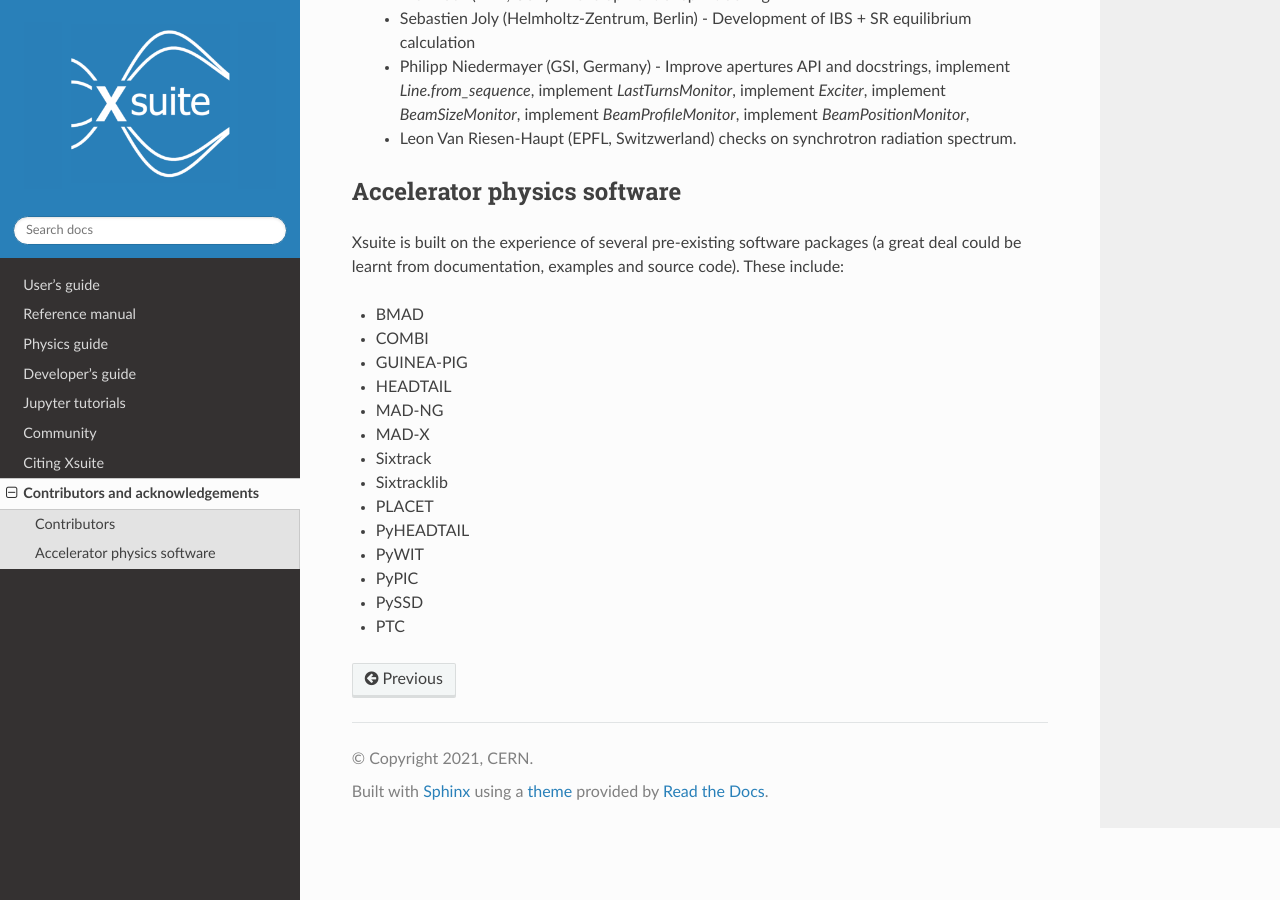
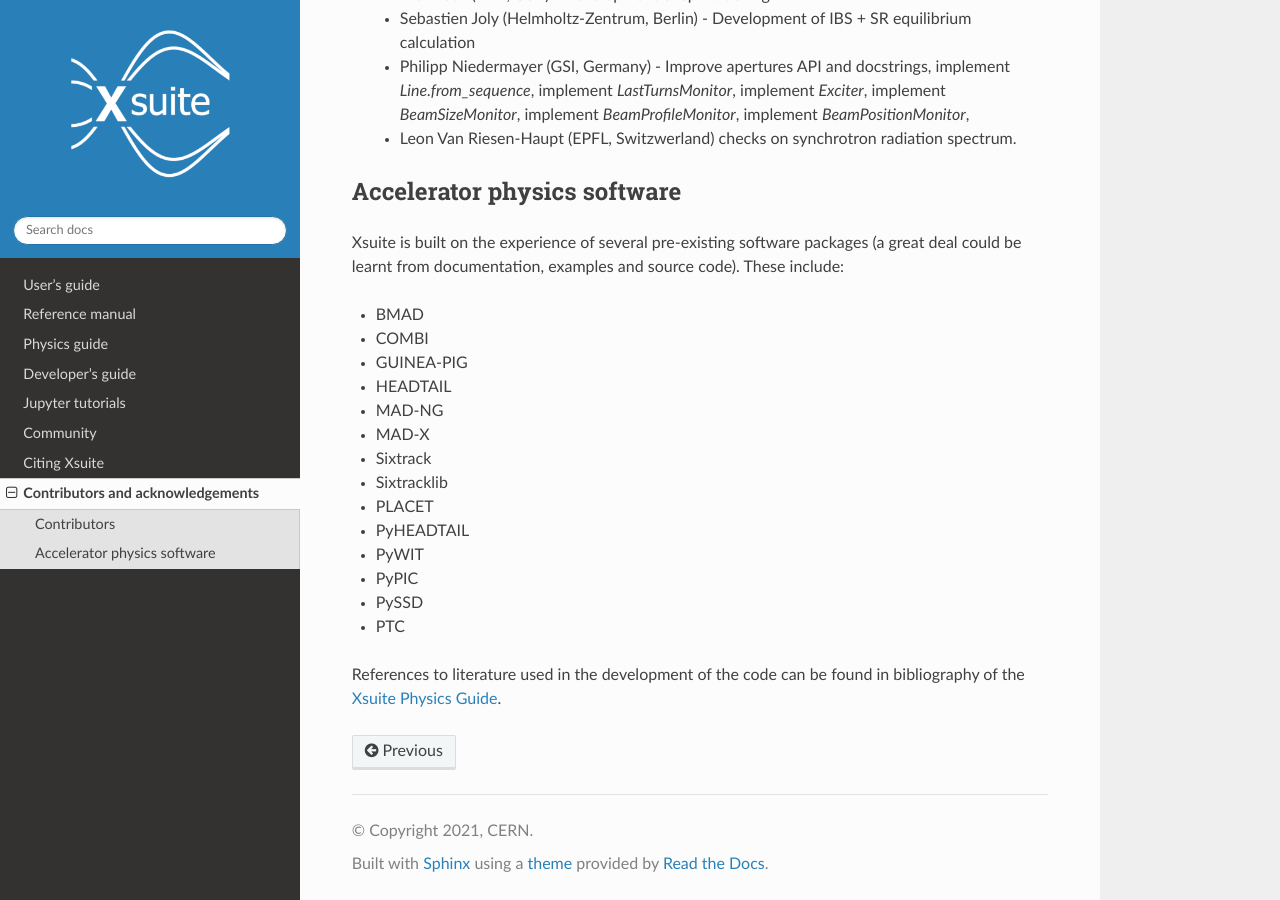
Before and after one commit to xsuite/xsuite, a Sphinx documentation site: the page built from docs/contributors_acknowledgements.rst, in a window 1280 px wide and 900 px high, scrolled down 1354 px. Built offline with Sphinx 7.4.7 and the Read the Docs theme 3.1.0, drawn with Linux system fonts in a browser that asks for light colours; pages that are not in the unit, such as notebooks, are missing from menus; the version number could not be read and is left out.

Commit message:
Page ready

```diff
--- a/docs/contributors_acknowledgements.rst
+++ b/docs/contributors_acknowledgements.rst
@@ -75,3 +75,6 @@
 - PyPIC
 - PySSD
 - PTC
+
+References to literature used in the development of the code can be found in
+bibliography of the :doc:`Xsuite Physics Guide <physicsguide>`.
```
